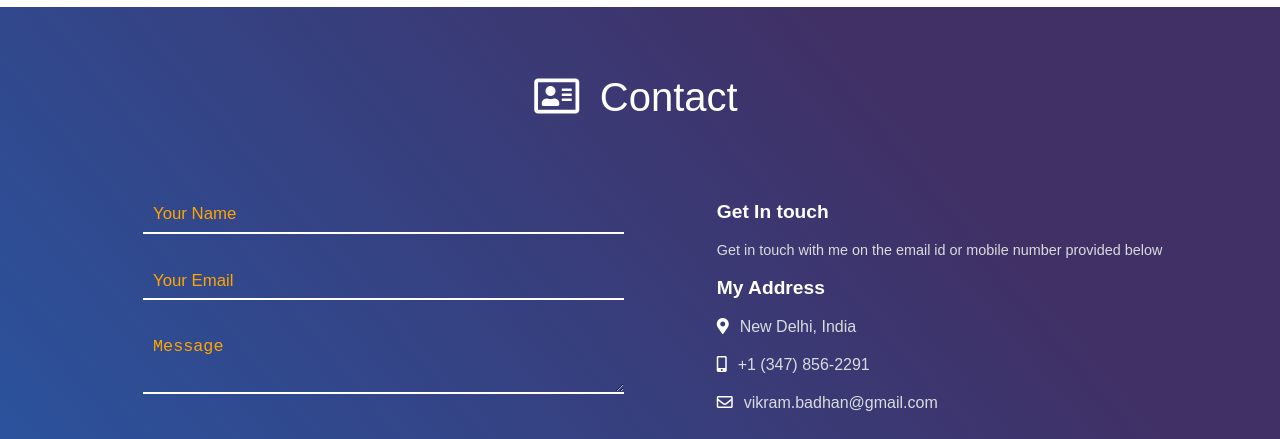
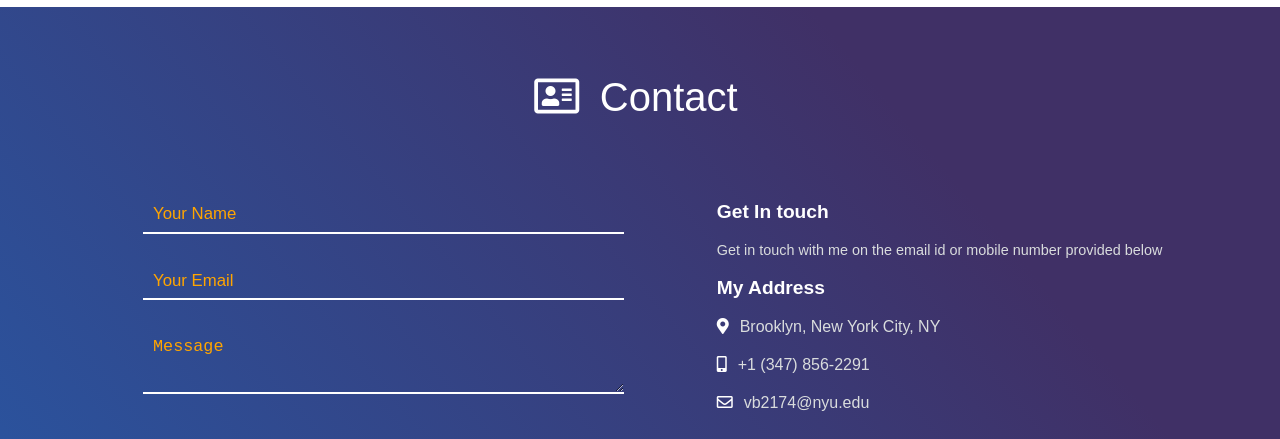
Before and after one commit to vikrambadhan/My-Resume, a plain HTML site: page index.html in a window 1280 px wide. Shown: the part 3826-4265 px from the top of the page. Drawn offline with Linux system fonts and the light colour scheme.

Commit message:
Making changes to the contact section

```diff
--- a/index.html
+++ b/index.html
@@ -412,7 +412,7 @@
                     <h3> My Address </h3>
                     <div class="my-details-info-container">
                         <i class="fas fa-map-marker-alt"></i>
-                        <span>New Delhi, India</span>
+                        <span>Brooklyn, New York City, NY</span>
                     </div>
                     <div class="my-details-info-container">
                         <i class="fas fa-mobile-alt"></i>
@@ -420,7 +420,7 @@
                     </div>
                     <div class="my-details-info-container">
                         <i class="far fa-envelope"></i>
-                        <span>vikram.badhan@gmail.com</span>
+                        <span>vb2174@nyu.edu</span>
                     </div>
                 </div>
             </div>
```
